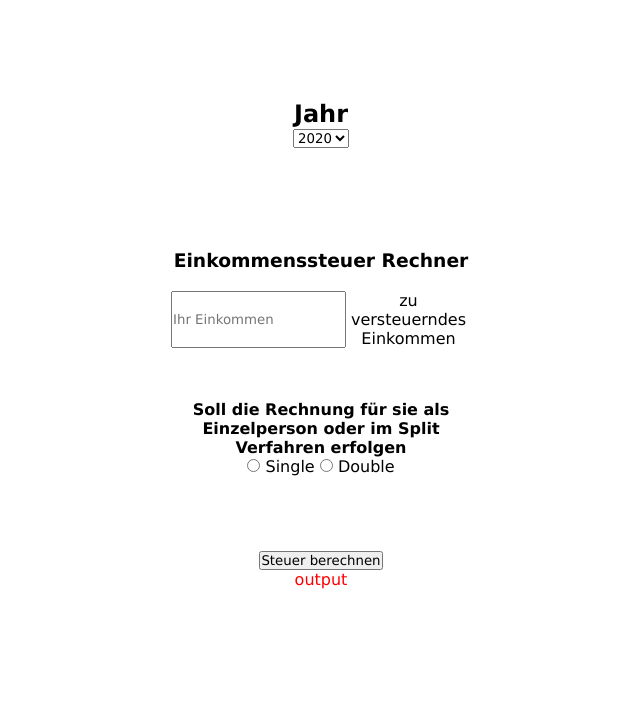
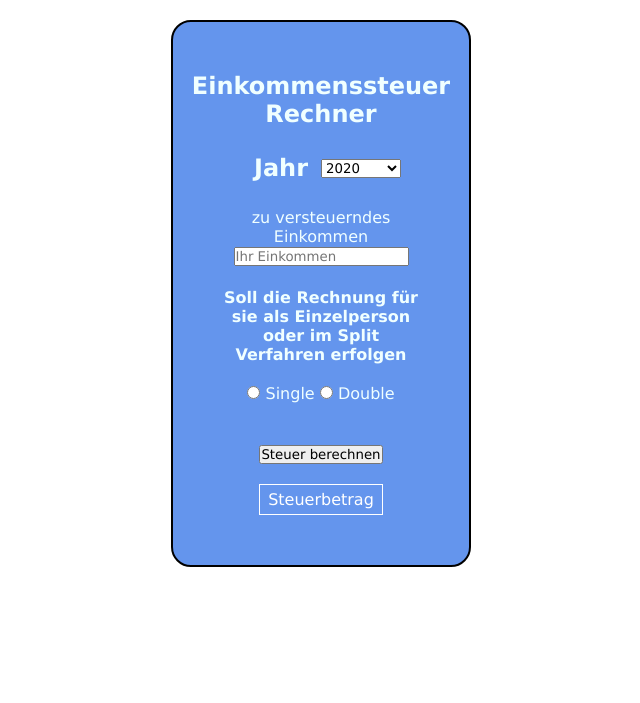
Before and after one commit to allbutgold/Einkommenssteuer_Rechner, a plain HTML site: page index.html in a window 1280 px wide. Shown: the whole page, without its empty margins (319-959 px from the left). Drawn offline with Linux system fonts and the light colour scheme.

Commit message:
clean code and make it more readable. add comments and make everyhting a bit more pretty

```diff
--- a/assets/js/main.js
+++ b/assets/js/main.js
@@ -1,14 +1,16 @@
-const year = document.querySelector('#year');
-let zVEFinal = '';
+/* ======== EINKOMMENSSTEUR RECHNER ======== */
 
 
-
-// console.log(Number(zVEFinal));
+// Variables
+const income = document.querySelector('#income');
+const single = document.querySelector('#zVESingle')
+const year = document.querySelector('#year');
 
 
+// check the checked state of the zVE radio inputs
 function checkState() {
-    let zVEinitial = document.querySelector('#income');
-    let zVESingle = document.querySelector('#zVESingle');
+    let zVEinitial = income;
+    let zVESingle = single;
     // console.log(zVESingle.checked);
 
     if (zVESingle.checked == true) {
@@ -16,115 +18,96 @@ function checkState() {
     } else {
         zVEFinal = (zVEinitial.value / 2);
     }
-    console.log(Number(zVEFinal));
+    // console.log(Number(zVEFinal));
 }
 checkState()
 
+
+// calculate tax amount to output for different years
 function calcTax() {
 
-let output = '';
-/* console.log(zVE.value); */
-let zVE = Number(zVEFinal);
-console.log(zVE);
+const zVE = Number(zVEFinal);
+// console.log(zVE);
 
 const year2020 = (output) => {
 switch (true) {
     case (zVE <= 9408):
         output = (zVE * 0);
     break
-
     case (zVE > 9408 && zVE <= 14532):
         y = ((zVE - 9408) / 10000);
         output = (972.87 * y + 1400) * y;
     break
-
     case (zVE >= 14533 && zVE <= 57051):
         z = ((zVE - 14532) / 10000)
         output = (212.02 * z + 2397) * z + 972.79;
     break
-
     case (zVE >= 57052 && zVE <= 270500):
         output = (0.42 * zVE) - 8963.74;
     break
-
     case (zVE >= 270501):
         output = (0.45 * zVE) - 17078.74;
     break
     default:
     output = 0
 }
-
-output = Math.round(output);
-console.log(output);
-document.getElementById("output").innerHTML = output
-
+output = output.toFixed(2);
+// console.log(output);
+document.getElementById("output").innerHTML = `${output} €`;
 }
-
 
 const year2021 = (output) => {
 switch (true) {
     case (zVE <= 9744):
         output = (zVE * 0);
     break
-
     case (zVE > 9745 && zVE <= 14753):
         y = ((zVE - 9744) / 10000);
         output = (955.21 * y + 1400) * y;
     break
-
     case (zVE >= 14757 && zVE <= 57918):
         z = ((zVE - 14753) / 10000)
         output = (208,85 * z + 2397) * z + 950.96;
     break
-
     case (zVE >= 57919 && zVE <= 274612):
         output = (0.42 * zVE) - 9136.63;
     break
-
     case (zVE >= 274613):
         output = (0.45 * zVE) - 17374.99;
     break
     default:
     output = 0
 }
-
-output = Math.round(output);
-console.log(output);
-document.getElementById("output").innerHTML = output
-
+output = output.toFixed(2);
+// console.log(output);
+document.getElementById("output").innerHTML = `${output} €`;
 }
-
 
 const year2022 = (output) => {
 switch (true) {
     case (zVE <= 10347):
         output = (zVE * 0);
     break
-
     case (zVE > 10347 && zVE <= 14926):
         y = ((zVE - 10347) / 10000);
         output = (1088.67 * y + 1400) * y;
     break
-
     case (zVE >= 14927 && zVE <= 58596):
         z = ((zVE - 14926) / 10000)
         output = (206,43 * z + 2397) * z + 869.32;
     break
-
     case (zVE >= 58597 && zVE <= 277825):
         output = (0.42 * zVE) - 9366.45;
     break
-
     case (zVE >= 277.826):
         output = (0.45 * zVE) - 17671.20;
     break
     default:
     output = 0
 }
-
-output = Math.round(output);
+output = output.toFixed(2);
 // console.log(output);
-document.getElementById("output").innerHTML = output
+document.getElementById("output").innerHTML = `${output} €`;
 
 }
 switch (year.value){
--- a/assets/scss/main.scss
+++ b/assets/scss/main.scss
@@ -11,15 +11,42 @@ section {
     flex-wrap: wrap;
     text-align: center;
     width: 300px;
-    margin: 100px auto;
-    article {
-        height: 150px;
-        form {
-            margin-top: 20px;
-            display: flex;
+    margin: 20px auto;
+    border: black 2px solid;
+    border-radius: 20px;
+    padding: 50px;
+    background-color: cornflowerblue;
+    color: azure;
+    article:nth-of-type(1) {
+        height: 80px;
+        display: flex;
+            align-items: center;
+            flex-wrap: wrap;
+            justify-content: space-between;
+        h2 {
+            width: 80px;
         }
-        #output {
-            color: red;
+        select {
+            width: 80px;
+        }
+
+    }
+    article:nth-of-type(2) {
+        height: 80px;
+    }
+    article:nth-of-type(3) {
+        height: 40px;
+        margin-top: 20px;
+    }
+    article:nth-of-type(4) {
+        margin-top: 20px;
+        p {
+        margin-top: 20px;
         }
     }
+    #output {
+        color: white;
+        border: white 1px solid;
+        padding: 5px;
+    }
 }
--- a/index.html
+++ b/index.html
@@ -11,6 +11,7 @@
 
 
     <section>
+        <h1>Einkommenssteuer Rechner</h1>
         <article>
             <h2>Jahr</h2>
             <select name="year" id="year">
@@ -20,25 +21,22 @@
             </select>
         </article>
         <article>
-            <h1>Einkommenssteuer Rechner</h1>
             <form onsubmit="return false">
+                <label for="income">zu versteuerndes Einkommen</label>
                 <input type="number" name="income" id="income" placeholder="Ihr Einkommen">
-                <label for="income">zu versteuerndes Einkommen</label>
+
             </form>
         </article>
+        <h4>Soll die Rechnung für sie als Einzelperson oder im Split Verfahren erfolgen </h4>
         <article>
-            <h4>Soll die Rechnung für sie als Einzelperson oder im Split Verfahren erfolgen </h4>
             <input type="radio" name="zVE" id="zVESingle" onclick="checkState()">
             <label for="zVESingle">Single</label>
             <input type="radio" name="zVE" id="zVEDouble" onclick="checkState()">
             <label for="zVEDouble">Double</label>
         </article>
-
-
         <article>
             <button name="income" onclick="calcTax()">Steuer berechnen</button>
-            <p id="output">output</p>
-
+            <p id="output">Steuerbetrag</p>
         </article>
 
     </section>
```
Also changed, not shown: assets/css/main.css, 1 other file.
